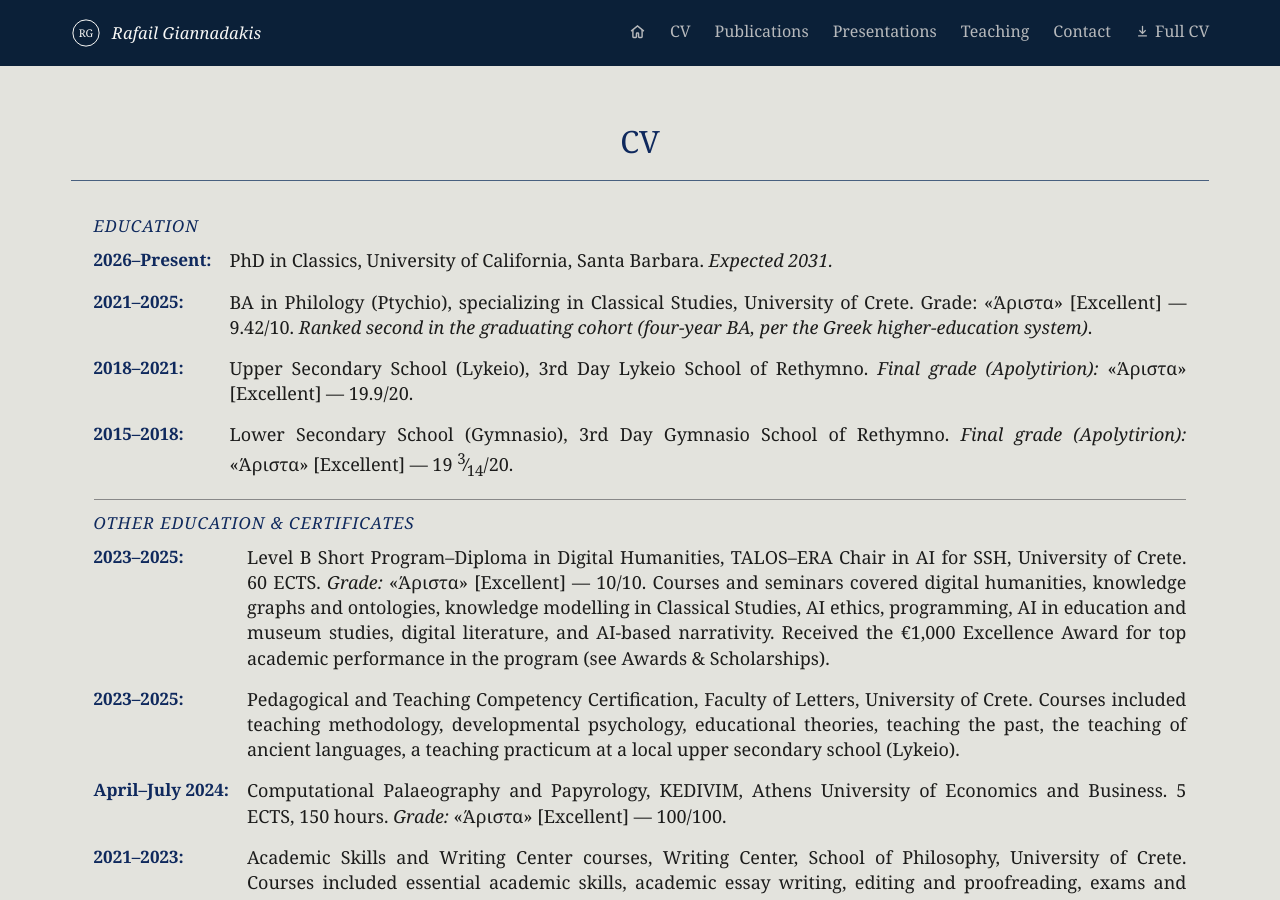
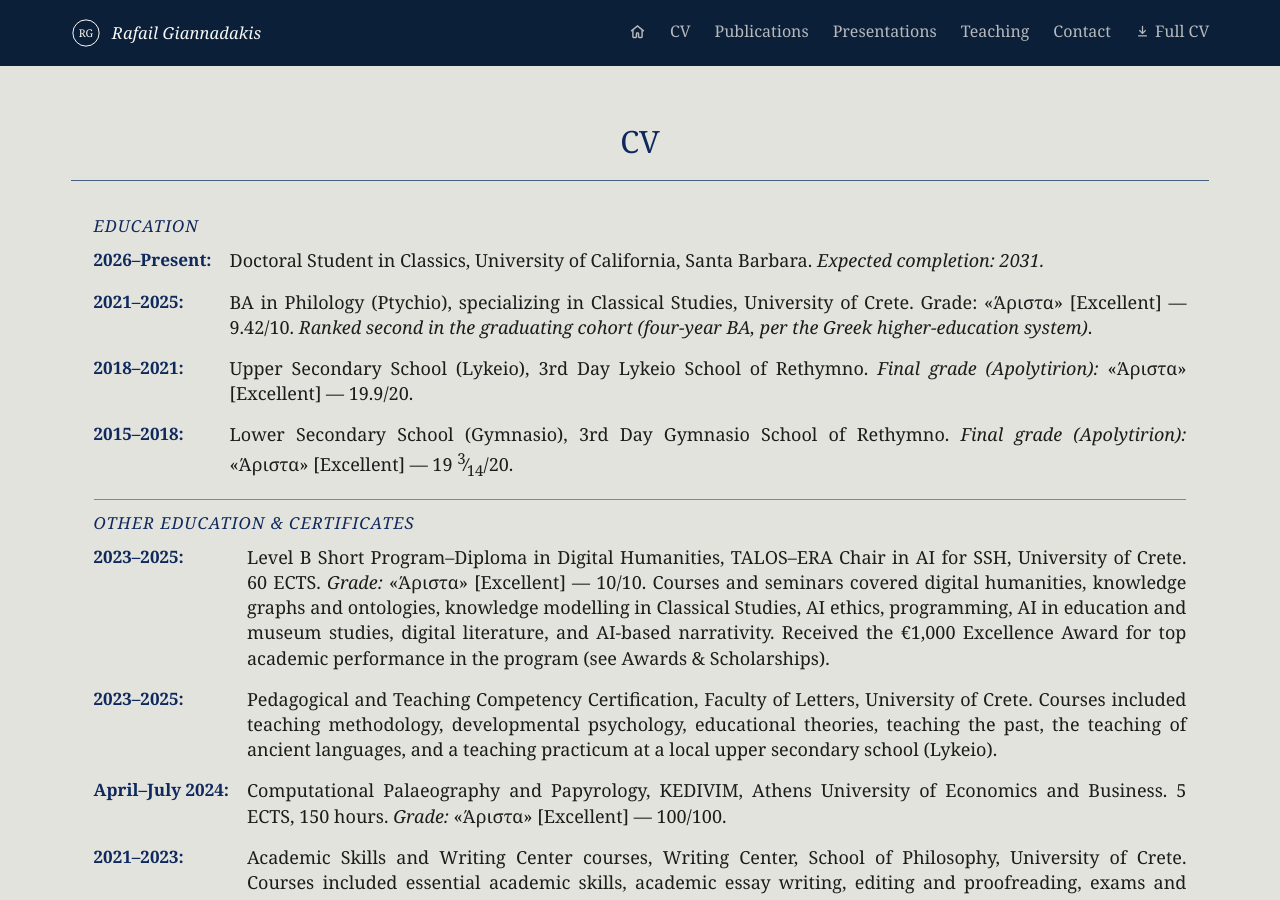
Before and after one commit to rgiannadakis/rgiannadakis.github.io, a Jekyll site: the page built from cv.md, in a window 1280 px wide and 900 px high. Built offline with Jekyll 4.4.1, drawn with Linux system fonts in a browser that asks for light colours; some of the changed text lies outside the part shown.

Commit message:
site updates

```diff
--- a/assets/css/style.css
+++ b/assets/css/style.css
@@ -378,7 +378,7 @@ footer .bar-inner > div > div:last-child{ font-family:var(--mono); }
   @page{
     margin:0.65in;
     @bottom-right{
-      content:"Rafail Giannadakis · CV · October 2026" "\A" "Page " counter(page) " of " counter(pages);
+      content:"Rafail Giannadakis · CV · November 2026" "\A" "Page " counter(page) " of " counter(pages);
       white-space:pre-line;
       color:#0F295D;
       font-family:Georgia,'Iowan Old Style','Palatino Linotype','Book Antiqua',serif;
--- a/cv.md
+++ b/cv.md
@@ -7,260 +7,246 @@ permalink: /cv/
 ## Education
 
 <div class="cv-list">
+  <div class="cv-item">
+    <div class="cv-date">2026–Present:</div>
+    <div class="cv-description">
+      Doctoral Student in Classics, University of California, Santa Barbara. <em>Expected completion: 2031.</em>
+    </div>
+  </div>
 
-<div class="cv-item">
-  <div class="cv-date">2026–Present:</div>
-  <div class="cv-description">
-    PhD in Classics, University of California, Santa Barbara. <em>Expected 2031.</em>
+  <div class="cv-item">
+    <div class="cv-date">2021–2025:</div>
+    <div class="cv-description">
+      BA in Philology (Ptychio), specializing in Classical Studies, University of Crete. Grade: «Άριστα» [Excellent] — 9.42/10. <em>Ranked second in the graduating cohort (four-year BA, per the Greek higher-education system)</em>.
+    </div>
   </div>
-</div>
 
-<div class="cv-item">
-<div class="cv-date">2021–2025:</div>
-<div class="cv-description">
-BA in Philology (Ptychio), specializing in Classical Studies, University of Crete. Grade: «Άριστα» [Excellent] — 9.42/10. <em>Ranked second in the graduating cohort (four-year BA, per the Greek higher-education system)</em>.
-</div>
-</div>
+  <div class="cv-item">
+    <div class="cv-date">2018–2021:</div>
+    <div class="cv-description">
+      Upper Secondary School (Lykeio), 3rd Day Lykeio School of Rethymno. <em>Final grade (Apolytirion):</em> «Άριστα» [Excellent] — 19.9/20.
+    </div>
+  </div>
 
-<div class="cv-item">
-<div class="cv-date">2018–2021:</div>
-<div class="cv-description">
-Upper Secondary School (Lykeio), 3rd Day Lykeio School of Rethymno. <em>Final grade (Apolytirion):</em> «Άριστα» [Excellent] — 19.9/20.
-</div>
-</div>
-
-<div class="cv-item">
-<div class="cv-date">2015–2018:</div>
-<div class="cv-description">
-Lower Secondary School (Gymnasio), 3rd Day Gymnasio School of Rethymno. <em>Final grade (Apolytirion):</em> «Άριστα» [Excellent] — 19 <sup>3</sup>&frasl;<sub>14</sub>/20.
-</div>
-</div>
-
+  <div class="cv-item">
+    <div class="cv-date">2015–2018:</div>
+    <div class="cv-description">
+      Lower Secondary School (Gymnasio), 3rd Day Gymnasio School of Rethymno. <em>Final grade (Apolytirion):</em> «Άριστα» [Excellent] — 19 <sup>3</sup>&frasl;<sub>14</sub>/20.
+    </div>
+  </div>
 </div>
 
 ## Other Education & Certificates
 
 <div class="cv-list">
+  <div class="cv-item">
+    <div class="cv-date">2023–2025:</div>
+    <div class="cv-description">
+      Level B Short Program–Diploma in Digital Humanities, TALOS–ERA Chair in AI for SSH, University of Crete. 60 ECTS. <em>Grade:</em> «Άριστα» [Excellent] — 10/10. Courses and seminars covered digital humanities, knowledge graphs and ontologies, knowledge modelling in Classical Studies, AI ethics, programming, AI in education and museum studies, digital literature, and AI-based narrativity. Received the €1,000 Excellence Award for top academic performance in the program (see Awards & Scholarships).
+    </div>
+  </div>
 
-<div class="cv-item">
-<div class="cv-date">2023–2025:</div>
-<div class="cv-description">
-Level B Short Program–Diploma in Digital Humanities, TALOS–ERA Chair in AI for SSH, University of Crete. 60 ECTS. <em>Grade:</em> «Άριστα» [Excellent] — 10/10. Courses and seminars covered digital humanities, knowledge graphs and ontologies, knowledge modelling in Classical Studies, AI ethics, programming, AI in education and museum studies, digital literature, and AI-based narrativity. Received the €1,000 Excellence Award for top academic performance in the program (see Awards & Scholarships).
-</div>
-</div>
+  <div class="cv-item">
+    <div class="cv-date">2023–2025:</div>
+    <div class="cv-description">
+      Pedagogical and Teaching Competency Certification, Faculty of Letters, University of Crete. Courses included teaching methodology, developmental psychology, educational theories, teaching the past, the teaching of ancient languages, and a teaching practicum at a local upper secondary school (Lykeio).
+    </div>
+  </div>
 
-<div class="cv-item">
-<div class="cv-date">2023–2025:</div>
-<div class="cv-description">
-Pedagogical and Teaching Competency Certification, Faculty of Letters, University of Crete. Courses included teaching methodology, developmental psychology, educational theories, teaching the past, the teaching of ancient languages, a teaching practicum at a local upper secondary school (Lykeio).
-</div>
-</div>
+  <div class="cv-item">
+    <div class="cv-date">April–July 2024:</div>
+    <div class="cv-description">
+      Computational Palaeography and Papyrology, KEDIVIM, Athens University of Economics and Business. 5 ECTS, 150 hours. <em>Grade:</em> «Άριστα» [Excellent] — 100/100.
+    </div>
+  </div>
 
-<div class="cv-item">
-<div class="cv-date">April–July 2024:</div>
-<div class="cv-description">
-Computational Palaeography and Papyrology, KEDIVIM, Athens University of Economics and Business. 5 ECTS, 150 hours. <em>Grade:</em> «Άριστα» [Excellent] — 100/100.
-</div>
-</div>
+  <div class="cv-item">
+    <div class="cv-date">2021–2023:</div>
+    <div class="cv-description">
+      Academic Skills and Writing Center courses, Writing Center, School of Philosophy, University of Crete. Courses included essential academic skills, academic essay writing, editing and proofreading, exams and essays, and academic reading skills.
+    </div>
+  </div>
 
-<div class="cv-item">
-<div class="cv-date">2021–2023:</div>
-<div class="cv-description">
-Academic Skills and Writing Center courses, Writing Center, School of Philosophy, University of Crete. Courses included essential academic skills, academic essay writing, editing and proofreading, exams and essays, and academic reading skills.
-</div>
-</div>
-
-<div class="cv-item">
-<div class="cv-date">2021–2022:</div>
-<div class="cv-description">
-English for Academic Purposes, Faculty of Letters, University of Crete. Three semesters.
-</div>
-</div>
-
+  <div class="cv-item">
+    <div class="cv-date">2021–2022:</div>
+    <div class="cv-description">
+      English for Academic Purposes, Faculty of Letters, University of Crete. Three semesters.
+    </div>
+  </div>
 </div>
 
 ## Awards & Scholarships
 
 <div class="cv-list">
+  <div class="cv-item">
+    <div class="cv-date">2026–2031:</div>
+    <div class="cv-description">
+      Chancellor’s Fellowship, Graduate Division, University of California, Santa Barbara. Five-year funding package comprising fellowship support in Years 1, 3, and 5 and academic employment in Years 2 and 4.
+    </div>
+  </div>
 
-<div class="cv-item">
-<div class="cv-date">2026–2031:</div>
-<div class="cv-description">
-Chancellor’s Fellowship, Graduate Division, University of California, Santa Barbara. Five-year funding package comprising fellowship support in Years 1, 3, and 5 and academic employment in Years 2 and 4.
-</div>
-</div>
+  <div class="cv-item">
+    <div class="cv-date">2026–2027:</div>
+    <div class="cv-description">
+      Fulbright Foreign Student Program for Graduate Studies, Fulbright Foundation in Greece, for graduate studies in Classics at the University of California, Santa Barbara. <a class="entry-link" href="https://www.fulbright.gr/en/grantees/greek-grantees-profiles/fulbright-foreign-student-program/graduate-students/1987-rafail-giannadakis">Fulbright Greece profile →</a>
+    </div>
+  </div>
 
-<div class="cv-item">
-<div class="cv-date">2026–2027:</div>
-<div class="cv-description">
-Fulbright Foreign Student Program for Graduate Studies, Fulbright Foundation in Greece, for graduate studies in Classics at the University of California, Santa Barbara. <a class="entry-link" href="https://www.fulbright.gr/en/grantees/greek-grantees-profiles/fulbright-foreign-student-program/graduate-students/1987-rafail-giannadakis">Fulbright Greece profile →</a>
-</div>
-</div>
+  <div class="cv-item">
+    <div class="cv-date">2026–2027:</div>
+    <div class="cv-description">
+      A. G. Leventis Foundation Educational Grant, awarded to support doctoral studies in Classics at the University of California, Santa Barbara, during the 2026–2027 academic year.
+    </div>
+  </div>
 
-<div class="cv-item">
-<div class="cv-date">2026–2027:</div>
-<div class="cv-description">
-A. G. Leventis Foundation Educational Grant, awarded to support doctoral studies in Classics at the University of California, Santa Barbara, during the 2026–2027 academic year.
-</div>
-</div>
+  <div class="cv-item">
+    <div class="cv-date">November 2025:</div>
+    <div class="cv-description">
+      Level B Short Program–Diploma in Digital Humanities Award, TALOS Lab, Department of Philology, University of Crete. Awarded for excellent academic performance. <em>Amount:</em> €1,000.
+    </div>
+  </div>
 
-<div class="cv-item">
-<div class="cv-date">November 2025:</div>
-<div class="cv-description">
-Level B Short Program–Diploma in Digital Humanities Award, TALOS Lab, Department of Philology, University of Crete. Awarded for excellent academic performance. <em>Amount:</em> €1,000.
-</div>
-</div>
+  <div class="cv-item">
+    <div class="cv-date">September 2025:</div>
+    <div class="cv-description">
+      Zoi Dimitriadis Scholarship, University of Crete. Awarded for high academic performance in undergraduate studies in the Department of Philology. <em>Amount:</em> €2,000.
+    </div>
+  </div>
 
-<div class="cv-item">
-<div class="cv-date">September 2025:</div>
-<div class="cv-description">
-Zoi Dimitriadis Scholarship, University of Crete. Awarded for high academic performance in undergraduate studies in the Department of Philology. <em>Amount:</em> €2,000.
-</div>
-</div>
+  <div class="cv-item">
+    <div class="cv-date">July 2025:</div>
+    <div class="cv-description">
+      Second Prize, Elisavet Karamintzou Award, University of Crete. Awarded for the second-highest academic performance among that year’s graduates and for completing the degree on time. <em>Amount:</em> €400.
+    </div>
+  </div>
 
-<div class="cv-item">
-<div class="cv-date">July 2025:</div>
-<div class="cv-description">
-Second Prize, Elisavet Karamintzou Award, University of Crete. Awarded for the second-highest academic performance among that year’s graduates and for completing the degree on time. <em>Amount:</em> €400.
-</div>
-</div>
-
-<div class="cv-item">
-<div class="cv-date">March 2025:</div>
-<div class="cv-description">
-Book Voucher, Department of Philology and Crete University Press, University of Crete. Awarded for high academic performance in the third year. <em>Amount:</em> €100.
-</div>
-</div>
-
+  <div class="cv-item">
+    <div class="cv-date">March 2025:</div>
+    <div class="cv-description">
+      Book Voucher, Department of Philology and Crete University Press, University of Crete. Awarded for high academic performance in the third year. <em>Amount:</em> €100.
+    </div>
+  </div>
 </div>
 
 ## Work Experience
 
 <div class="cv-list">
+  <div class="cv-item">
+    <div class="cv-date">February 2024–July 2026:</div>
+    <div class="cv-description">
+      <a href="https://talos-ai4ssh.uoc.gr/talos-centre/team/">Research Assistant and Social Media Manager</a>, <a href="https://talos-ai4ssh.uoc.gr/">TALOS–ERA Chair in Artificial Intelligence for Humanities and Social Sciences</a>, University of Crete. Funded by the European Union. Project ID: 101087269 (<a href="https://cordis.europa.eu/project/id/101087269">CORDIS</a>). Contact: <a href="https://philology.uoc.gr/en/staff/maria-papadopoyloy">Assistant Professor Maria Papadopoulou, Project Manager</a>.
+      <p><em>Summary of activities:</em></p>
+      <ul>
+        <li>Data and research: Curated and developed two open linked-data resources focused on ancient Greek philosophy and archaic Greek lyric poetry; presented related research at international conferences and contributed to conference publications.</li>
+        <li>Training and MOOCs: Co-created training materials and served as an instructor for multiple training programs and one MOOC.</li>
+        <li>Communication and dissemination: Managed the project’s Facebook, Instagram, LinkedIn, and X accounts; maintained the project website and authored event blog posts.</li>
+        <li>Events and technical support: Supported hybrid lectures and events, including the 2025 and 2026 <a href="https://talos-ai4ssh.uoc.gr/events/conferences/sa4aw-conference-semantic-annotation-for-the-ancient-world/">SA4AW International Conferences</a> and the <a href="https://talos-ai4ssh.uoc.gr/training/summer-school-ai4ssh-2025/">TALOS–AI4SSH Summer School</a> in September 2025.</li>
+        <li>Conference organization: Member of the Organizing Committee for the <a href="https://toth.condillac.org/">TOTh 2025 and 2026 International Conferences</a>.</li>
+      </ul>
 
-<div class="cv-item">
-<div class="cv-date">February 2024–July 2026:</div>
-<div class="cv-description">
-<a href="https://talos-ai4ssh.uoc.gr/talos-centre/team/">Research Assistant and Social Media Manager</a>, <a href="https://talos-ai4ssh.uoc.gr/">TALOS–ERA Chair in Artificial Intelligence for Humanities and Social Sciences</a>, University of Crete. Funded by the European Union. Project ID: 101087269 (<a href="https://cordis.europa.eu/project/id/101087269">CORDIS</a>). Contact: <a href="https://philology.uoc.gr/en/staff/maria-papadopoyloy">Assistant Professor Maria Papadopoulou, Project Manager</a>.
+    </div>
+  </div>
 
-<p><em>Summary of activities:</em></p>
+  <div class="cv-item">
+    <div class="cv-date">June 2026:</div>
+    <div class="cv-description">
+      Technical, data management, promotional, and administrative support, <em>Crete Past and Present: Receptions of Crete</em> Summer School, Division of Classical Studies, Department of Philology, University of Crete. Contact: <a href="https://philology.uoc.gr/en/staff/zacharoula-petraki">Associate Professor Zacharoula Petraki, Scientific Coordinator of the Summer School</a>.
+    </div>
+  </div>
 
-<ul>
-<li>Data and research: Curated and developed two open linked-data resources focused on ancient Greek philosophy and archaic Greek lyric poetry; presented related research at international conferences and contributed to conference publications.</li>
-<li>Training and MOOCs: Co-created training materials and served as an instructor for multiple training programs and one MOOC.</li>
-<li>Communication and dissemination: Managed the project’s Facebook, Instagram, LinkedIn, and X accounts; maintained the project website and authored event blog posts.</li>
-<li>Events and technical support: Supported hybrid lectures and events, including the 2025 and 2026 <a href="https://talos-ai4ssh.uoc.gr/events/conferences/sa4aw-conference-semantic-annotation-for-the-ancient-world/">SA4AW International Conferences</a> and the <a href="https://talos-ai4ssh.uoc.gr/training/summer-school-ai4ssh-2025/">TALOS–AI4SSH Summer School</a> in September 2025.</li>
-<li>Conference organization: Member of the Organizing Committee for the <a href="https://toth.condillac.org/">TOTh 2025 and 2026 International Conferences</a>.</li>
-</ul>
-</div>
-</div>
-
-<div class="cv-item">
-<div class="cv-date">June 2026:</div>
-<div class="cv-description">
-Technical, data management, promotional, and administrative support, <em>Crete Past and Present: Receptions of Crete</em> Summer School, Division of Classical Studies, Department of Philology, University of Crete. Contact: <a href="https://philology.uoc.gr/en/staff/zacharoula-petraki">Associate Professor Zacharoula Petraki, Scientific Coordinator of the Summer School</a>.
-</div>
-</div>
-
-<div class="cv-item">
-<div class="cv-date">June 2025:</div>
-<div class="cv-description">
-Technical, data management, promotional, and administrative support, <em>Crete Past and Present: Crete on Stage</em> Summer School, Division of Classical Studies, Department of Philology, University of Crete. Contact: <a href="https://philology.uoc.gr/en/staff/zacharoula-petraki">Associate Professor Zacharoula Petraki, Scientific Coordinator of the Summer School</a>.
-</div>
-</div>
-
+  <div class="cv-item">
+    <div class="cv-date">June 2025:</div>
+    <div class="cv-description">
+      Technical, data management, promotional, and administrative support, <em>Crete Past and Present: Crete on Stage</em> Summer School, Division of Classical Studies, Department of Philology, University of Crete. Contact: <a href="https://philology.uoc.gr/en/staff/zacharoula-petraki">Associate Professor Zacharoula Petraki, Scientific Coordinator of the Summer School</a>.
+    </div>
+  </div>
 </div>
 
 ## Organizing Conferences
 
 <div class="cv-list">
-
-<div class="cv-item">
-<div class="cv-date">February 2025–Present:</div>
-<div class="cv-description">
-<a href="https://toth.condillac.org/conference">TOTh International Conference</a>, organized by TALOS–AI4SSH, University of Crete, and held annually in Chambéry, France, since 2007. <a href="https://toth.condillac.org/committees">Organizing Committee Member</a> (TOTh 2025 and 2026) and TOTh Proceedings Editorial Committee Member.
-</div>
-</div>
-
+  <div class="cv-item">
+    <div class="cv-date">February 2025–Present:</div>
+    <div class="cv-description">
+      <a href="https://toth.condillac.org/conference">TOTh International Conference</a>, organized by TALOS–AI4SSH, University of Crete, and held annually in Chambéry, France, since 2007. <a href="https://toth.condillac.org/committees">Organizing Committee Member</a> (TOTh 2025 and 2026) and TOTh Proceedings Editorial Committee Member.
+    </div>
+  </div>
 </div>
 
 ## Conferences, Summer Schools & Other Programs Attended
 
 <div class="cv-list">
+  <div class="cv-item">
+    <div class="cv-date">July 6–10, 2026:</div>
+    <div class="cv-description">
+      <a href="https://princeton-cdh.github.io/athens2026/"><em>Digital Humanities for Hellenic Studies: Historic Athens in 3D</em></a>, Summer Institute, Princeton Athens Center, Athens, Greece.
+    </div>
+  </div>
 
-<div class="cv-item">
-<div class="cv-date">July 6–10, 2026:</div>
-<div class="cv-description">
-<a href="https://princeton-cdh.github.io/athens2026/"><em>Digital Humanities for Hellenic Studies: Historic Athens in 3D</em></a>, Summer Institute, Princeton Athens Center, Athens, Greece.
-</div>
-</div>
+  <div class="cv-item">
+    <div class="cv-date">June 2–3, 2026:</div>
+    <div class="cv-description">
+      TOTh 2026 Online and On-site Training Course, <em>Bringing Artificial Intelligence to Terminology: A Step-by-Step Project Approach</em>, University Savoie Mont Blanc, Chambéry, France. Certificate of Participation.
+    </div>
+  </div>
 
-<div class="cv-item">
-<div class="cv-date">June 2–3, 2026:</div>
-<div class="cv-description">
-TOTh 2026 Online and On-site Training Course, <em>Bringing Artificial Intelligence to Terminology: A Step-by-Step Project Approach</em>, University Savoie Mont Blanc, Chambéry, France. Certificate of Participation.
-</div>
-</div>
+  <div class="cv-item">
+    <div class="cv-date">June 30–July 7, 2024:</div>
+    <div class="cv-description">
+      <em>Crete Past and Present</em>, Summer School in Classics, University of Crete, Rethymno, Greece.
+    </div>
+  </div>
 
-<div class="cv-item">
-<div class="cv-date">June 30-July 7, 2024:</div>
-<div class="cv-description">
-<em>Crete Past and Present</em>, Summer School in Classics, University of Crete, Rethymno, Greece.
-</div>
-</div>
+  <div class="cv-item">
+    <div class="cv-date">September 15–17, 2023:</div>
+    <div class="cv-description">
+      1st International Conference on Higher Education Pedagogy and Faculty Development: <em>Developing Academics' Pedagogical Acuity</em>, University of Crete, Rethymno, Greece.
+    </div>
+  </div>
 
-<div class="cv-item">
-<div class="cv-date">September 15-17, 2023:</div>
-<div class="cv-description">
-1st International Conference on Higher Education Pedagogy and Faculty Development: <em>Developing Academics' Pedagogical Acuity</em>, University of Crete, Rethymno, Greece.
-</div>
-</div>
-
-<div class="cv-item">
-<div class="cv-date">July 3-5, 2023:</div>
-<div class="cv-description">
-7th Open International Conference of the Network for the Study of Archaic and Classical Greek Song: <em>What's in a Poet?</em>, Barcelona, Spain.
-</div>
-</div>
-
+  <div class="cv-item">
+    <div class="cv-date">July 3–5, 2023:</div>
+    <div class="cv-description">
+      7th Open International Conference of the Network for the Study of Archaic and Classical Greek Song: <em>What's in a Poet?</em>, Barcelona, Spain.
+    </div>
+  </div>
 </div>
 
 ## Voluntary Activities
 
 <div class="cv-list">
+  <div class="cv-item">
+    <div class="cv-date">June 2023–Present:</div>
+    <div class="cv-description">
+      Usher, Erofili Theatre, Municipality of Rethymno.
+    </div>
+  </div>
 
-<div class="cv-item">
-<div class="cv-date">June 2023–Present:</div>
-<div class="cv-description">
-Usher, Erofili Theatre, Municipality of Rethymno.
+  <div class="cv-item">
+    <div class="cv-date">September 2023–December 2025:</div>
+    <div class="cv-description">
+      <a href="https://writingcenter.phl.uoc.gr/2024/05/19/voithoi-kentrou-grafis-2023-2024/">Assistant, Writing Center</a>, School of Philosophy, University of Crete. Supported academic-skills guidance, student support, teaching materials, digital learning materials, oral-presentation training, and outreach. Contact: <a href="https://phl.uoc.gr/laboratories/writing-center/">Dr. Yiota Samioti, Writing Center Instructor</a>.
+    </div>
+  </div>
+
+  <div class="cv-item">
+    <div class="cv-date">June–July 2024:</div>
+    <div class="cv-description">
+      Technical, data management, promotional, and administrative support, <em>Crete Past and Present</em> Summer School, Division of Classical Studies, Department of Philology, University of Crete. Contact: <a href="https://philology.uoc.gr/en/staff/zacharoula-petraki">Associate Professor Zacharoula Petraki, Scientific Coordinator of the Summer School</a>.
+    </div>
+  </div>
+
+  <div class="cv-item">
+    <div class="cv-date">April 2022:</div>
+    <div class="cv-description">
+      University of Crete team member, <em>Discussing Ancient Texts</em>. Participated in a discussion with high-school students on Plato's <em>Republic</em>.
+    </div>
+  </div>
+
+  <div class="cv-item">
+    <div class="cv-date">April 2022:</div>
+    <div class="cv-description">
+      University of Crete team member, <em>Discussing Ancient Texts</em>. Participated in a discussion with high-school students on Aristophanes' <em>Peace</em>.
+    </div>
+  </div>
 </div>
-</div>
-
-<div class="cv-item">
-<div class="cv-date">September 2023–December 2025:</div>
-<div class="cv-description">
-<a href="https://writingcenter.phl.uoc.gr/2024/05/19/voithoi-kentrou-grafis-2023-2024/">Assistant, Writing Center</a>, School of Philosophy, University of Crete. Supported academic-skills guidance, student support, teaching materials, digital learning materials, oral-presentation training, and outreach. Contact: <a href="https://phl.uoc.gr/laboratories/writing-center/#:~:text=Webpage-,Giota%20Samioti,-Instructor">Dr. Yiota Samioti, Writing Center Instructor</a>.
-</div>
-</div>
-
-<div class="cv-item">
-<div class="cv-date">June–July 2024:</div>
-<div class="cv-description">
-Technical, data management, promotional, and administrative support, <em>Crete Past and Present</em> Summer School, Division of Classical Studies, Department of Philology, University of Crete. Contact: <a href="https://philology.uoc.gr/en/staff/zacharoula-petraki">Associate Professor Zacharoula Petraki, Scientific Coordinator of the Summer School</a>.
-</div>
-</div>
-
-<div class="cv-item">
-<div class="cv-date">April 2022:</div>
-<div class="cv-description">
-University of Crete team member, <em>Discussing Ancient Texts</em>. Participated in a discussion with high-school students on Plato's <em>Republic</em>.
-</div>
-</div>
-
-<div class="cv-item">
-<div class="cv-date">April 2022:</div>
-<div class="cv-description">
-University of Crete team member, <em>Discussing Ancient Texts</em>. Participated in a discussion with high-school students on Aristophanes' <em>Peace</em>.
-</div>
-</div>
-</div>
```
Also changed, not shown: full_cv.md (+4 -4 lines), presentations.md (+15 -14 lines), publications.md (+12 -11 lines), teaching.md (+10 -9 lines).
